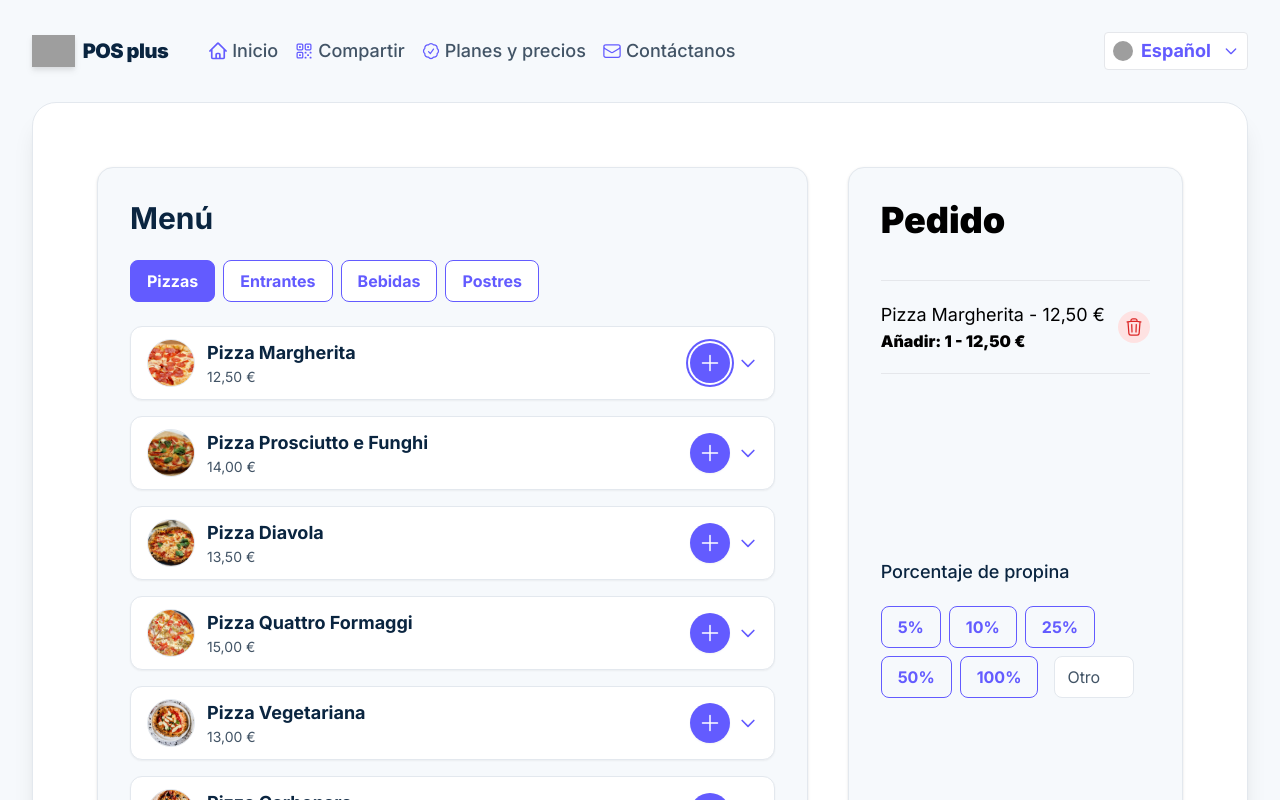
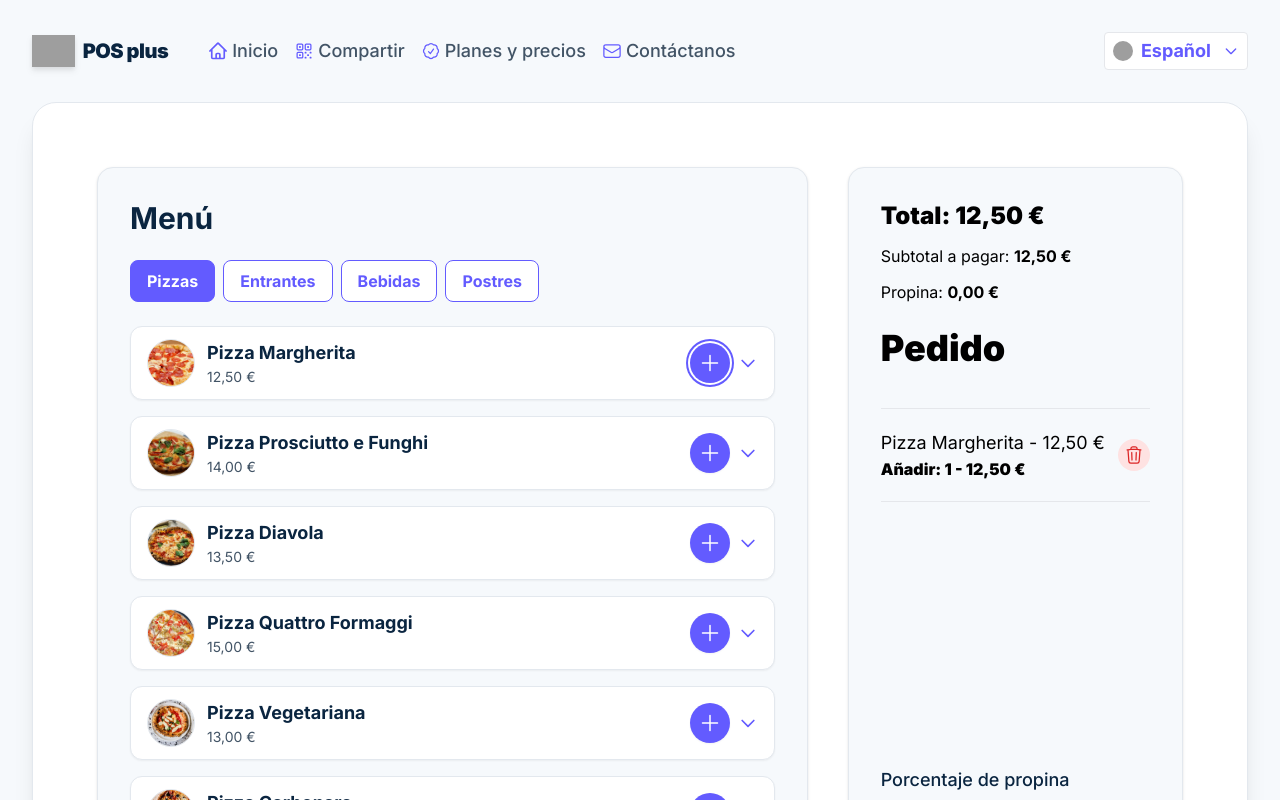
Before and after one commit to firedevelop/POSplus, a React (Vite) app: page / in a window 1280 px wide. Both pictures are taken after a click on the button 709 px from the left and 363 px from the top of the page. Shown: the top 800 px of the page. Built offline with nearby package versions, Linux system fonts and the light colour scheme; grey boxes are pictures that could not be loaded.

Commit message:
style/total on top of Order

```diff
--- a/src/App.tsx
+++ b/src/App.tsx
@@ -185,7 +185,7 @@ function App() {
                   <section className="w-full p-4 sm:p-6 lg:p-8 bg-stripe-gray rounded-2xl shadow hover:shadow-lg transition-shadow border border-stripe-gray2 flex flex-col justify-between lg:col-span-1 xl:col-span-1 2xl:col-span-1">
                     {state.order.length ? (
                       <>
-                        <OrderContents order={state.order} dispatch={dispatch} t={t} />
+                        <OrderContents order={state.order} dispatch={dispatch} t={t} tip={state.tip} />
                         <TipPercentageForm dispatch={dispatch} tip={state.tip} t={t} />
                         <OrderTotals
                           order={state.order}
--- a/src/components/OrderContents.tsx
+++ b/src/components/OrderContents.tsx
@@ -7,11 +7,29 @@ interface OrderContentsProps {
   order: OrderItem[]
   dispatch: Dispatch<OrderActions>
   t: any
+  tip?: number
 }
 
-const OrderContents = ({ order, dispatch, t }: OrderContentsProps) => {
+const OrderContents = ({ order, dispatch, t, tip = 0 }: OrderContentsProps) => {
+  const subTotal = order.reduce((total, item) => total + item.quantity * item.price, 0)
+  const tipAmount = subTotal * (tip / 100)
+  const total = subTotal + tipAmount
+
   return (
     <div>
+      {/* Totales movidos arriba */}
+      <div className="space-y-3 mb-6">
+        <p>
+          <h2 className="text-2xl font-black">Total: {formatCurrency(total)}</h2>
+        </p>
+        <p>
+          Subtotal a pagar: <span className="font-bold">{formatCurrency(subTotal)}</span>
+        </p>
+        <p>
+          Propina: <span className="font-bold">{formatCurrency(tipAmount)}</span>
+        </p>
+      </div>
+
       <h2 className="text-4xl font-black">{t.order}</h2>
       <div className="mt-10 space-y-3">
         {order.map((item) => (
--- a/src/components/OrderTotals.tsx
+++ b/src/components/OrderTotals.tsx
@@ -27,24 +27,6 @@ export default function OrderTotals({
 
   return (
     <>
-      <div className="space-y-3">
-        <p>
-          <h2 className="text-2xl font-black">Total: {''}{formatCurrency(totalAmount)}</h2>
-          <span className="font-bold"></span>
-        </p>
-        <p>
-          Subtotal a pagar: {''}
-          <span className="font-bold">{formatCurrency(subTotalAmmount)}</span>
-        </p>
-
-        <p>
-          Propina: {''}
-          <span className="font-bold">{formatCurrency(tipAmount)}</span>
-        </p>
-
-
-      </div>
-
       <button
         type="button"
         className="w-full bg-stripe-blue text-white font-semibold py-2 rounded-lg shadow-sm hover:bg-stripe-dark transition-colors focus:outline-none focus:ring-2 focus:ring-stripe-blue focus:ring-offset-2"
```
